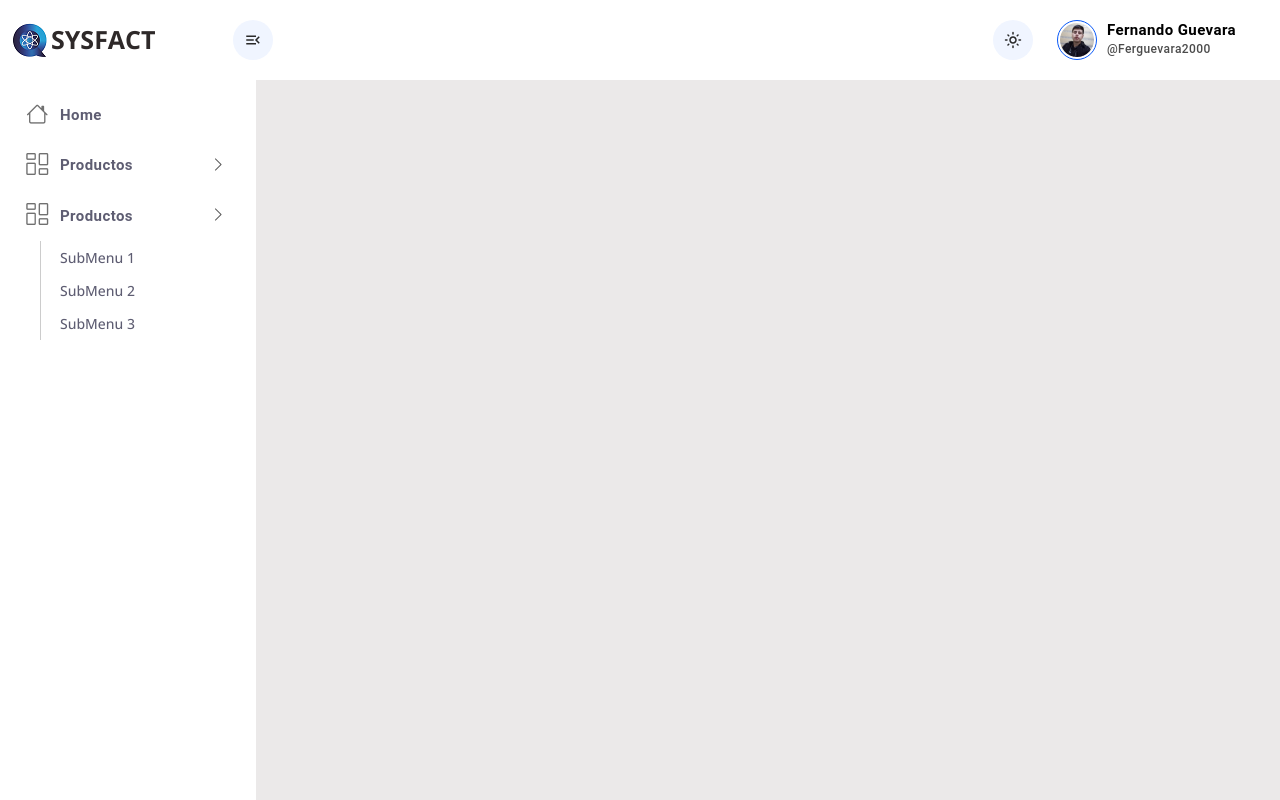
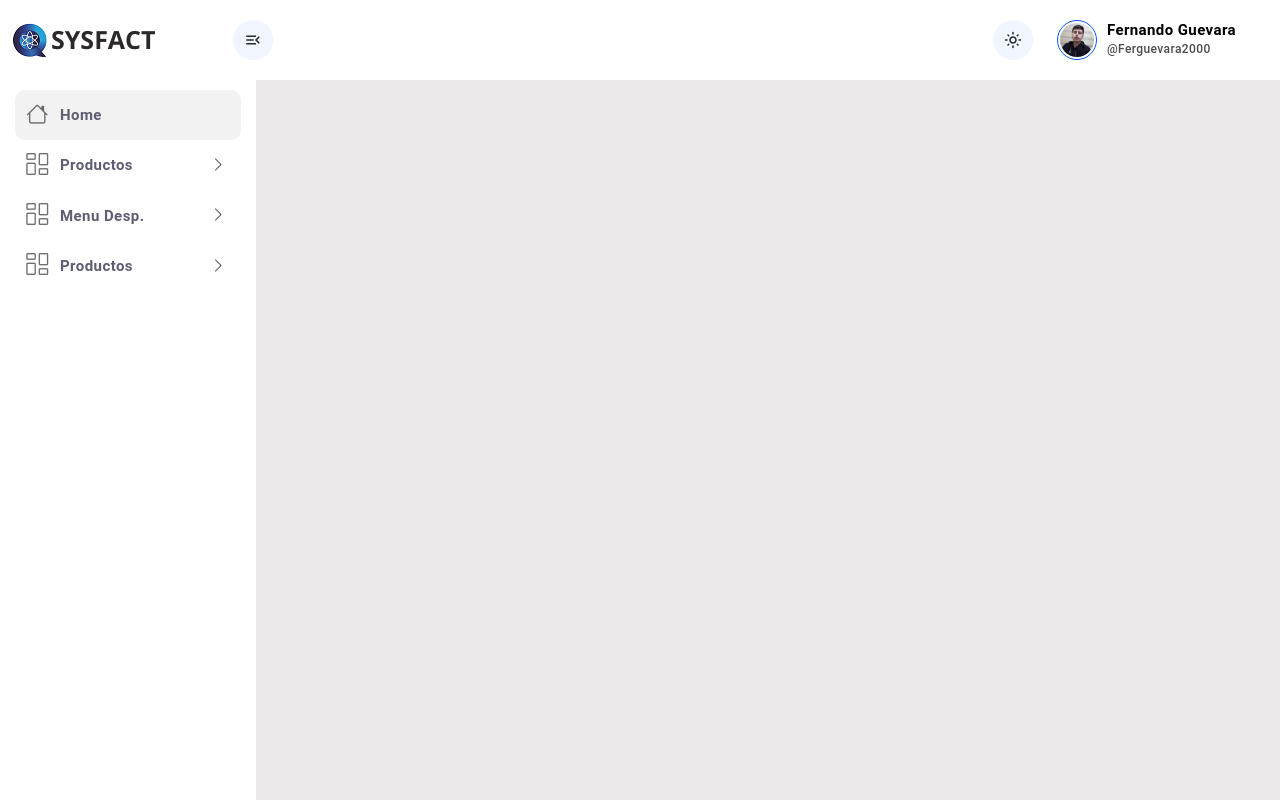
Before and after one commit to ferguevara2000/facturacion-electronica, a React (Vite) app in the folder Frontend/: page / in a window 1280 px wide. Built offline with nearby package versions, Linux system fonts and the light colour scheme.

Commit message:
Create submenu in sidebar component

```diff
--- a/Frontend/src/App.css
+++ b/Frontend/src/App.css
@@ -202,13 +202,15 @@ header button.rounded-circle svg{
   background-color: #f2f2f2 !important;
 }
 
-.main .sidebarWrapper .sidebar ul li button.act{
+.main .sidebarWrapper .sidebar ul li button.active{
   background-color: #f2f2f2
 }
 
 .main .sidebarWrapper .sidebar ul .submenu{
   padding: 0px 45px;
   position: relative;
+  transition: all 0.3s;
+  height: 0;
 }
 
 .main .sidebarWrapper .sidebar ul .submenu::before{
@@ -239,3 +241,23 @@ header button.rounded-circle svg{
 .main .sidebarWrapper .sidebar ul .submenu li a:hover{
   color: #0858f7;
 }
+
+.main .sidebarWrapper .sidebar ul .submenuWrapper{
+  transition: all 0.3s;
+  height: 0px;
+  overflow: hidden;
+}
+
+.main .sidebarWrapper .sidebar ul .submenuWrapper.colapsed .submenu {
+  opacity: 0;
+}
+
+.main .sidebarWrapper .sidebar ul .submenuWrapper.colapse{
+  height: auto;
+  overflow: inherit;
+}
+
+.main .sidebarWrapper .sidebar ul .submenuWrapper.colapse .submenu {
+  opacity: 1;
+  height: auto;
+}
--- a/Frontend/src/components/Sidebar/sidebar.jsx
+++ b/Frontend/src/components/Sidebar/sidebar.jsx
@@ -1,10 +1,15 @@
 import Button from '@mui/material/Button';
+import { useState } from 'react';
 import { Link } from 'react-router-dom';
 
 function Sidebar() {
 
-  const isOpenSubmenu = () => {
-    alert()
+  const [activeTab, setActiveTab] = useState(0)
+  const [isToggleSubMenu, setIsToggleSubMenu] = useState(false)
+
+  const isOpenSubmenu = (index) => {
+    setActiveTab(index);
+    setIsToggleSubMenu(!isToggleSubMenu);
   }
 
   return (
@@ -12,7 +17,7 @@ function Sidebar() {
       <ul>
         <li>
           <Link to="/">
-            <Button className="w-100">
+            <Button className={`w-100 ${activeTab === 0 ? 'active' : ''}`}>
                 <span className="icon">
                 <i className="bi bi-house"></i></span>
                 Home
@@ -21,7 +26,7 @@ function Sidebar() {
         </li>
         <li>
           <Link to="/products">
-            <Button className="w-100">
+            <Button className={`w-100 ${activeTab === 1 ? 'active' : ''}`}>
                 <span className="icon">
                 <i className="bi bi-columns-gap"></i></span>
                 Productos
@@ -30,13 +35,13 @@ function Sidebar() {
           </Link>
         </li>
         <li>
-            <Button className="w-100" onClick={isOpenSubmenu}>
+            <Button className={`w-100 ${activeTab === 2 && isToggleSubMenu === true ? 'active' : ''}`} onClick={() => isOpenSubmenu(2)}>
                 <span className="icon">
                 <i className="bi bi-columns-gap"></i></span>
-                Productos
-                <span className="arrow"><i className="bi bi-chevron-right"></i></span>
+                Menu Desp.
+                <span className="arrow"><i className={`bi bi-chevron-${isToggleSubMenu === true ? 'down' : 'right'}`}></i></span>
             </Button>
-            <div className="submenuWrapper">
+            <div className={`submenuWrapper ${activeTab === 2 && isToggleSubMenu === true ? 'colapse' : 'colapsed'}`}>
                 <ul className="submenu">
                     <li><Link to='#'>SubMenu 1</Link></li>
                     <li><Link to='#'>SubMenu 2</Link></li>
@@ -44,6 +49,16 @@ function Sidebar() {
                 </ul>
             </div>
         </li>
+        <li>
+          <Link to="/products">
+            <Button className={`w-100 ${activeTab === 3 ? 'active' : ''}`}>
+                <span className="icon">
+                <i className="bi bi-columns-gap"></i></span>
+                Productos
+                <span className="arrow"><i className="bi bi-chevron-right"></i></span>
+            </Button>
+          </Link>
+        </li>
       </ul>
     </div>
   );
```
